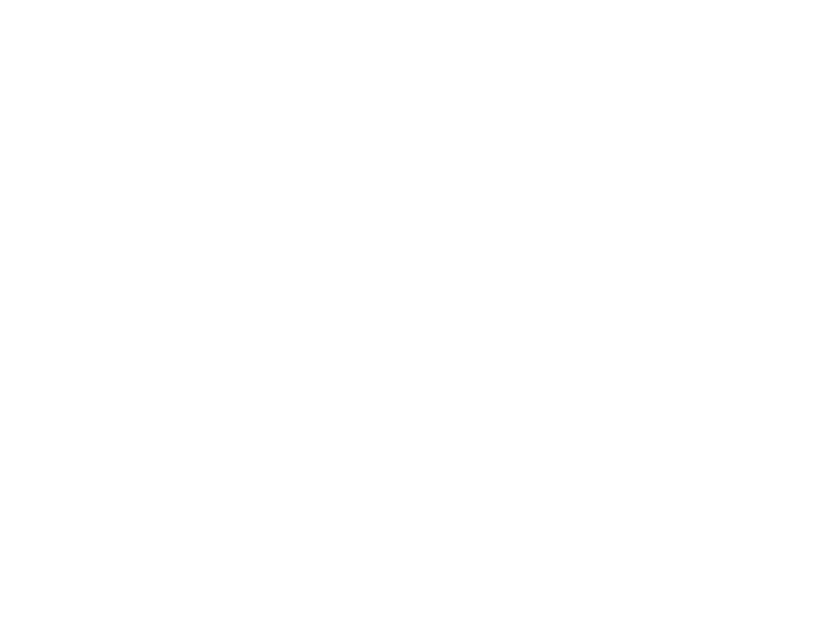
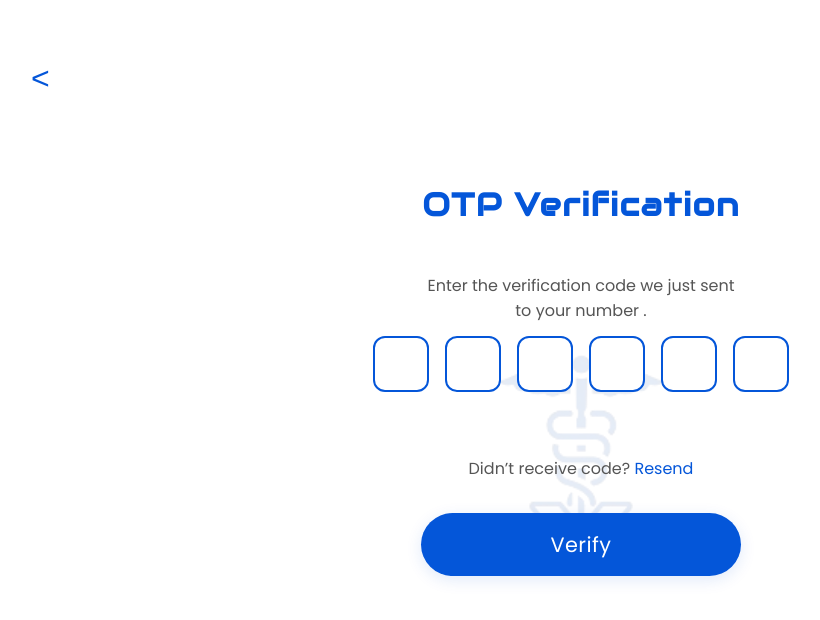
Before and after one commit to nivashini1305/Trygve-Frontend, a React (Vite) app in the folder trygve-frontend/: page /otp-verification in a window 1280 px wide. Before the commit this address had no page. Shown: the top 620 px of the page, without its empty margins (59-879 px from the left). Built offline with nearby package versions, Linux system fonts and the light colour scheme.

Commit message:
OTP-Verification

```diff
--- a/trygve-frontend/src/App.tsx
+++ b/trygve-frontend/src/App.tsx
@@ -2,6 +2,7 @@
 import LandingPage from './pages/LandingPage';
 import SignUpPage from './pages/SignUp1';
 import LoginSlides from './pages/LoginSlides';
+import OtpVerification from './pages/OtpVerification';
 
 function App() {
   return (
@@ -10,6 +11,7 @@
         <Route path="/" element={<LandingPage />} />
         <Route path="/home" element={<LoginSlides />} />
         <Route path="/signup" element={<SignUpPage />} />
+        <Route path="/otp-verification" element={<OtpVerification />} />
       </Routes>
     </BrowserRouter>
 
--- /dev/null
+++ b/trygve-frontend/src/pages/OtpVerification.tsx
@@ -0,0 +1,109 @@
+import React, { useState, useEffect } from 'react';
+import '../styles/LoginPageStyle.css';
+import '../styles/SignUp1.css';
+import '../styles/OtpVerify.css';
+import { useNavigate, useLocation } from 'react-router-dom';
+
+const OtpVerification: React.FC = () => {
+  const navigate = useNavigate();
+  const location = useLocation();
+  const phone = location.state?.phone || '';
+  const [otp, setOtp] = useState(['', '', '', '', '', '']);
+  const [error, setError] = useState('');
+  const [defaultOtp, setDefaultOtp] = useState('');
+
+  useEffect(() => {
+    const generatedOtp = '000000'; // You can randomize if needed
+    localStorage.setItem('defaultOtp', generatedOtp);
+    setDefaultOtp(generatedOtp);
+  }, []);
+
+  const handleChange = (value: string, idx: number) => {
+    if (!/^\d?$/.test(value)) return;
+    const newOtp = [...otp];
+    newOtp[idx] = value;
+    setOtp(newOtp);
+
+    if (value && idx < 5) {
+      const nextInput = document.getElementById(`otp-input-${idx + 1}`);
+      if (nextInput) (nextInput as HTMLInputElement).focus();
+    }
+  };
+
+  const handleSubmit = (e: React.FormEvent) => {
+    e.preventDefault();
+    const enteredOtp = otp.join('');
+    const storedOtp = localStorage.getItem('defaultOtp');
+    if (enteredOtp === storedOtp) {
+      setError('');
+      navigate('/nextpage');
+    } else {
+      setError('Invalid OTP. Please try again.');
+    }
+  };
+
+  const handleResend = () => {
+    const newOtp = '123456'; // You can randomize if needed
+    localStorage.setItem('defaultOtp', newOtp);
+    setDefaultOtp(newOtp);
+    setOtp(['', '', '', '', '', '']);
+    setError('');
+  };
+    function maskPhone(phone: string) {
+    const digits = phone.replace(/\D/g, '');
+    if (digits.length < 10) return phone;
+    // Show first digit, mask middle, show last 2 digits
+    return `+91 ${digits[2]}${'*'.repeat(7)}${digits.slice(-2)}`;
+    }
+
+    // In your JSX:
+    <p className="login-subtitle signup-subtitle">
+      Enter the verification code we just sent to your number <b>{maskPhone(phone)}</b>.
+    </p>
+
+  return (
+    <div className="login-banner">
+      <div className="signup-bg-logo" />
+      <button className="signup-back-btn" onClick={() => navigate(-1)}>
+        &lt;
+      </button>
+      <h1 className="login-title signup-title">OTP Verification</h1>
+      <div className="login-content">
+        <p className="login-subtitle signup-subtitle">
+          Enter the verification code we just sent to your number <b>{maskPhone(phone)}</b>.
+        </p>
+        <form onSubmit={handleSubmit} className="signup-form otp-form">
+          <div className="otp-input-row">
+            {otp.map((digit, idx) => (
+              <input
+                key={idx}
+                id={`otp-input-${idx}`}
+                type="text"
+                inputMode="numeric"
+                maxLength={1}
+                value={digit}
+                onChange={e => handleChange(e.target.value, idx)}
+                className="otp-input"
+              />
+            ))}
+          </div>
+          <div className="otp-error">{error}</div>
+          <div className="otp-resend">
+            Didn’t receive code?{' '}
+            <span
+              className="otp-resend-link"
+              onClick={handleResend}
+            >
+              Resend
+            </span>
+          </div>
+          <button className="get-started-btn otp-btn" type="submit">
+            Verify
+          </button>
+        </form>
+      </div>
+    </div>
+  );
+};
+
+export default OtpVerification;
--- a/trygve-frontend/src/pages/SignUp1.tsx
+++ b/trygve-frontend/src/pages/SignUp1.tsx
@@ -28,6 +28,7 @@
       setError('Please enter a valid phone number');
       return;
     }
+    navigate('/otp-verification', { state: { phone } });
     // Add your OTP logic here
   };
 
@@ -69,6 +70,7 @@
               className="phone-input"
               required
               inputMode="numeric"
+              maxLength={10}
             />
           </div>
           <div style={{ color: '#d32f2f', marginBottom: '12px', textAlign: 'center' }}>
--- /dev/null
+++ b/trygve-frontend/src/styles/OtpVerify.css
@@ -0,0 +1,93 @@
+.otp-form {
+  align-items: center;
+  width: 100%;
+}
+
+.otp-input-row {
+  display: flex;
+  gap: 12px;
+  justify-content: center;
+  margin-bottom: 24px;
+}
+
+.otp-input {
+  width: 48px;
+  height: 48px;
+  font-size: 2rem;
+  text-align: center;
+  border: 2px solid #0456d9;
+  border-radius: 12px;
+  background: #fff;
+}
+
+.otp-error {
+  margin-bottom: 16px;
+  color: #d32f2f;
+  min-height: 24px;
+  text-align: center;
+}
+
+.otp-resend {
+  margin-bottom: 24px;
+  text-align: center;
+  color: #555;
+}
+
+.otp-resend-link {
+  color: #0456d9;
+  cursor: pointer;
+  font-weight: 500;
+}
+
+.otp-btn {
+  width: 100%;
+  max-width: 320px;
+  background: #0456d9;
+  color: #fff;
+  border: none;
+  border-radius: 40px;
+  font-size: 1.3rem;
+  font-family: 'Poppins', sans-serif;
+  font-weight: 500;
+  padding: 16px 0;
+  margin-bottom: 0;
+  cursor: pointer;
+  transition: background 0.2s;
+  box-shadow: 0 4px 16px rgba(4, 86, 217, 0.12);
+  margin-top: 32px;
+}
+.otp-input-row {
+  display: flex;
+  gap: 16px; /* spacing between boxes */
+  justify-content: center;
+  margin-bottom: 24px;
+}
+
+.otp-input {
+  width: 56px;
+  height: 56px;
+  font-size: 2rem;
+  text-align: center;
+  border: 2px solid #0456d9;
+  border-radius: 12px;
+  background: #fff;
+  color: #222;
+  outline: none;
+  transition: box-shadow 0.2s, border-color 0.2s;
+}
+
+.otp-input:focus {
+  border-color: #003fa3;
+  box-shadow: 0 0 0 2px #b3d1ff;
+}
+
+@media (max-width: 500px) {
+    .otp-input {
+    width: 40px;
+    height: 40px;
+    font-size: 1.3rem;
+  }
+  .otp-input-row {
+    gap: 8px;
+  }
+}
--- a/trygve-frontend/src/styles/SignUp1.css
+++ b/trygve-frontend/src/styles/SignUp1.css
@@ -126,3 +126,21 @@
   background: #fff;
   box-shadow: 0 0 2px #ccc;
 }
+otp-input {
+  width: 48px;
+  height: 48px;
+  font-size: 2rem;
+  text-align: center;
+  border: 2px solid #0456d9;
+  border-radius: 12px;
+  background: #fff;
+  margin-right: 8px;
+}
+@media (max-width: 500px) {
+  .otp.input{
+    width: 36px;
+    height: 36px;
+    font-size: 1.3rem;
+    margin-right: 4px;
+  }
+}
```
